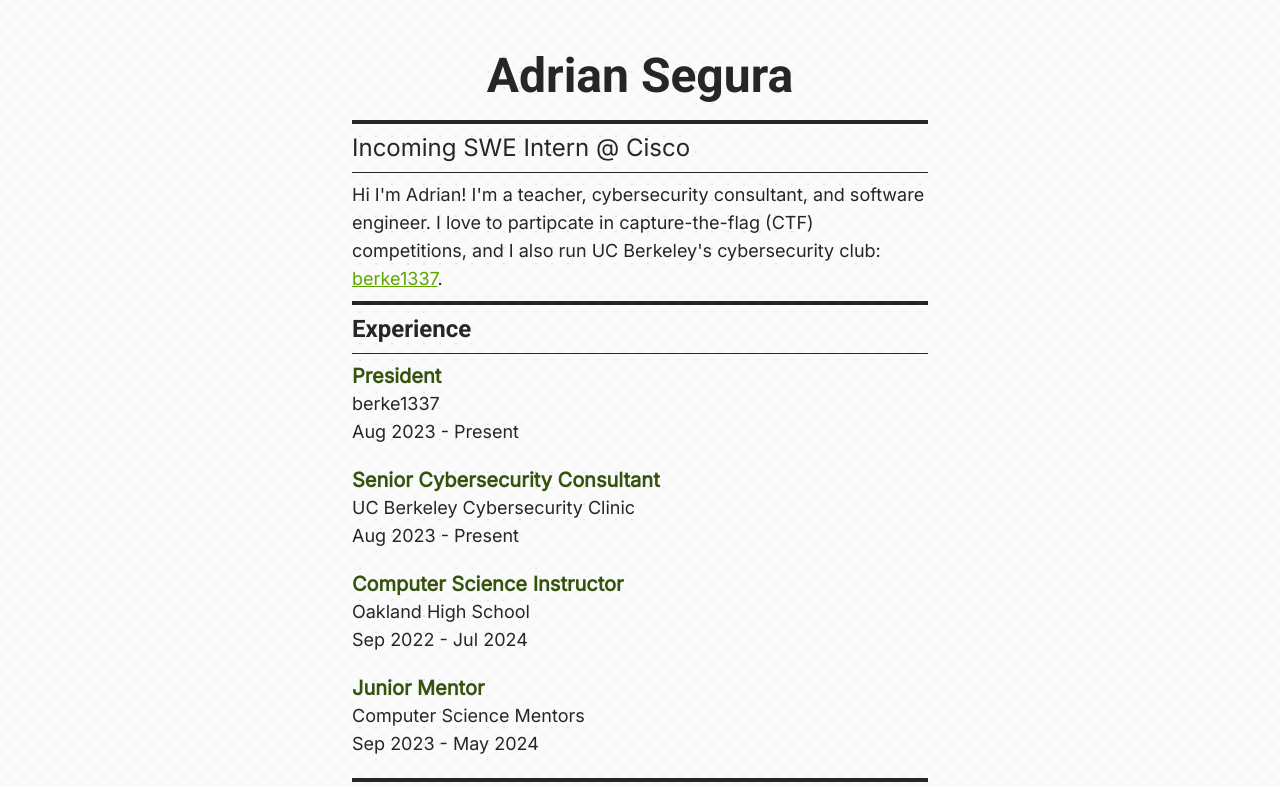
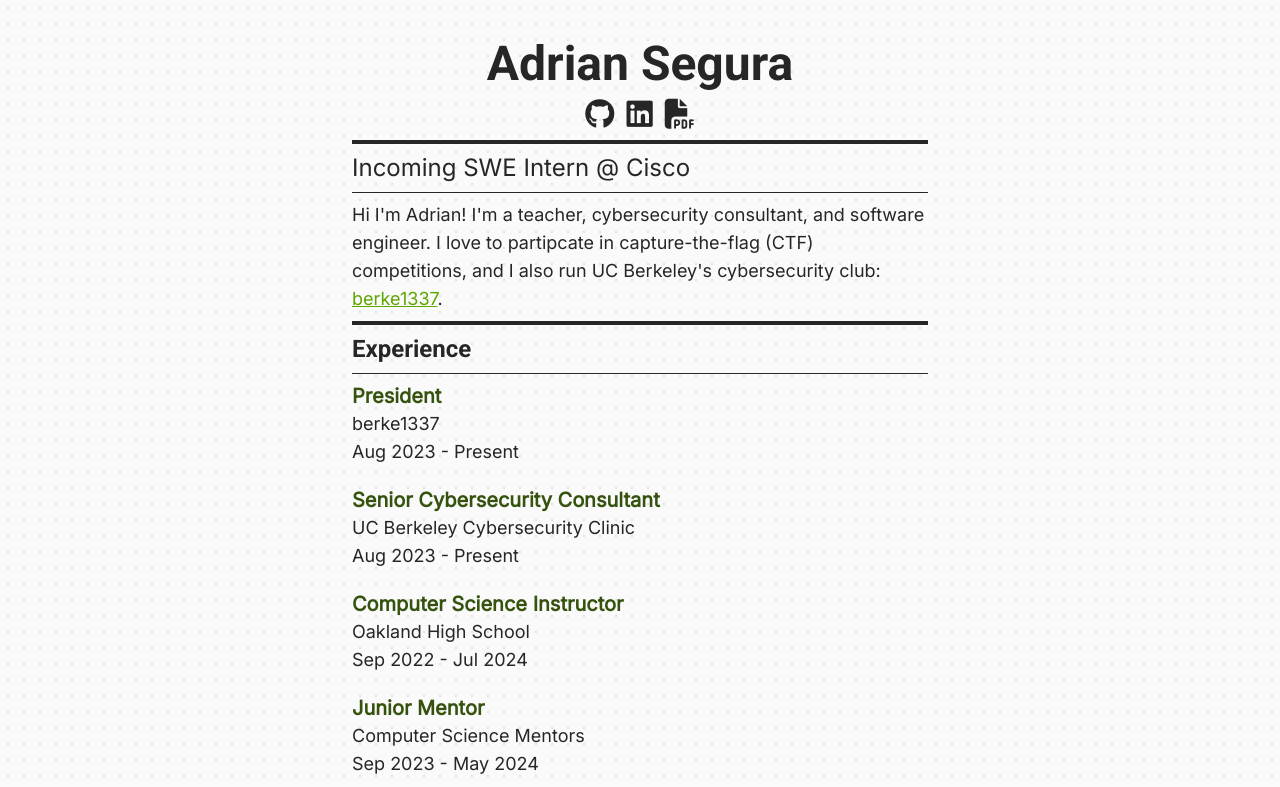
Before and after one commit to adrianlsegura/adrian-segura.github.io, a website: page docs/index.html in a window 1280 px wide. Shown: the top 787 px of the page. Drawn offline with Linux system fonts and the light colour scheme.

Commit message:
Finished website for now

```diff
--- a/docs/index.html
+++ b/docs/index.html
@@ -11,15 +11,21 @@
   <!-- add favicon -->
 
   <link href="./main.css" rel="stylesheet">
+  <link rel="stylesheet" href="https://cdnjs.cloudflare.com/ajax/libs/font-awesome/6.7.2/css/all.min.css" integrity="sha512-Evv84Mr4kqVGRNSgIGL/F/aIDqQb7xQ2vcrdIwxfjThSH8CSR7PBEakCr51Ck+w+/U6swU2Im1vVX0SVk9ABhg==" crossorigin="anonymous" referrerpolicy="no-referrer" />
 </head>
 <body>
   <!-- EASTER EGG: drowsyrain.net -->
   <div class="absolute inset-0 -z-10 h-full w-full bg-neutral-50 bg-[radial-gradient(#e2e2e2_1px,transparent_1px)] [background-size:16px_16px]"></div>
   <div class="text-left container mx-auto p-8 lg:w-1/2 md:w-1/2 text-neutral-800 font-secondary">
-    <h1 class="text-5xl font-bold font-primary my-5 text-center">Adrian Segura</h1>
+    <h1 class="text-5xl font-bold font-primary my-2 text-center">Adrian Segura</h1>
+    <ul class="justify-center flex mb-2 space-x-3 text-3xl">
+      <li><a href="https://github.com/adrianlsegura"><i class="fa-brands fa-github"></i></a></li>
+      <li><a href="https://www.linkedin.com/in/adrianlsegura/"><i class="fa-brands fa-linkedin"></i></a></li>
+      <li><a href="https://drive.google.com/file/d/1xVuCC8_Zb1P6p_HwsdJVCwKEpXGQDUph/view?usp=sharing"><i class="fa-solid fa-file-pdf"></i></a></li>
+    </ul>
     <hr class="border-2">
     <div class="mt-2 mb-2">
-      <p class="text-2xl">Incoming SWE Intern @ Cisco</p>
+      <h2 class="justify-start text-2xl">Incoming SWE Intern @ Cisco</h2>
       <hr class="mt-2 mb-2">
       <p class="text-lg">
         Hi I'm Adrian! I'm a teacher, cybersecurity consultant, and software engineer.
```
Also changed, not shown: docs/main.css.
